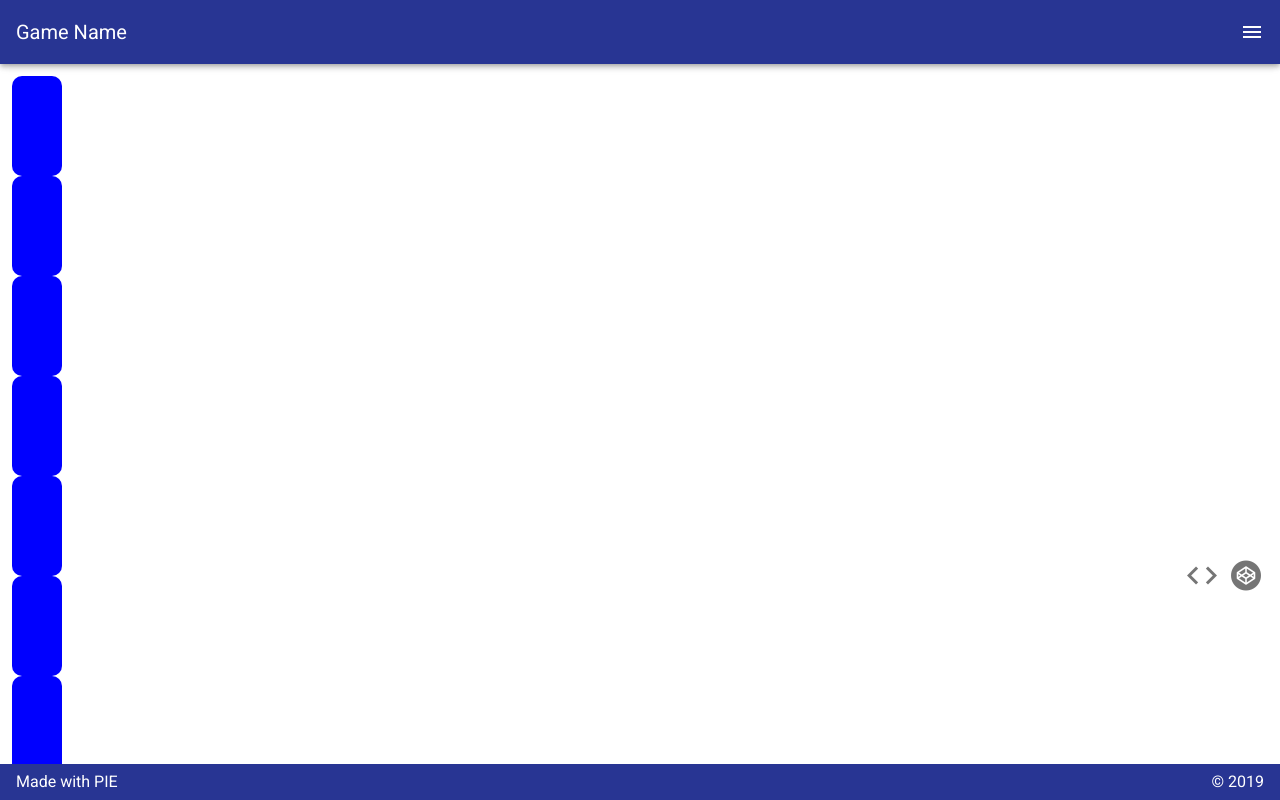
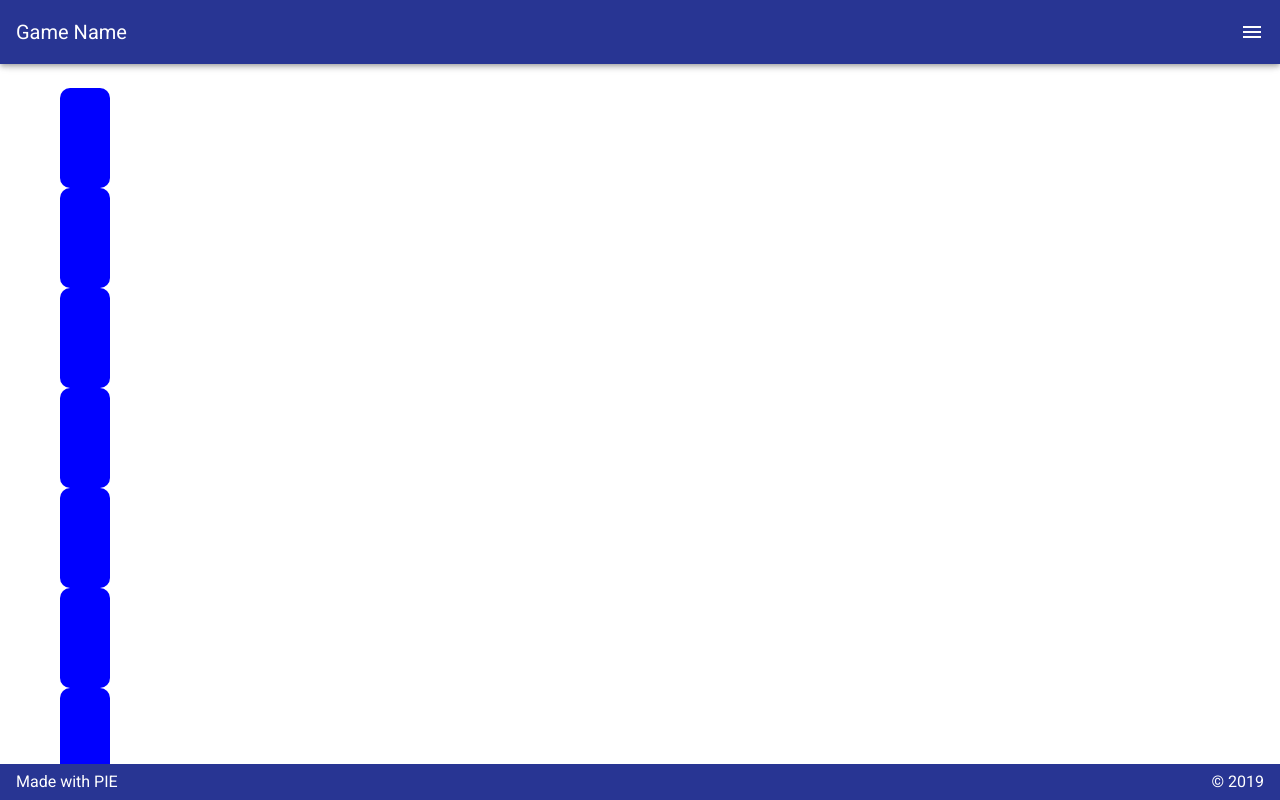
Before and after one commit to winterfive/fish-match, a Vue app: page / in a window 1280 px wide. Shown: the top 800 px of the page. Built offline with nearby package versions, Linux system fonts and the light colour scheme.

Commit message:
Cleande up Game structure

```diff
--- a/src/components/Game.vue
+++ b/src/components/Game.vue
@@ -1,5 +1,5 @@
 <template>
-  <v-app>
+<v-container>
     <v-app-bar
       app
       color="indigo darken-3"
@@ -15,41 +15,12 @@
         fill-height
       >
         <v-layout
-          justify-center
-          align-center
+          row
         >
         <v-flex>
           <Card v-for="c in 10" :key="c"/>
         </v-flex>
           <v-flex shrink>
-            <v-tooltip right>
-              <template v-slot:activator="{ on }">
-                <v-btn
-                  :href="source"
-                  icon
-                  large
-                  target="_blank"
-                  v-on="on"
-                >
-                  <v-icon large>mdi-code-tags</v-icon>
-                </v-btn>
-              </template>
-              <span>Source</span>
-            </v-tooltip>
-            <v-tooltip right>
-              <template v-slot:activator="{ on }">
-                <v-btn
-                  icon
-                  large
-                  href="https://codepen.io/johnjleider/pen/QewYYx"
-                  target="_blank"
-                  v-on="on"
-                >
-                  <v-icon large>mdi-codepen</v-icon>
-                </v-btn>
-              </template>
-              <span>Codepen</span>
-            </v-tooltip>
           </v-flex>
         </v-layout>
       </v-container>
@@ -71,7 +42,7 @@
       <v-spacer></v-spacer>
       <span>&copy; 2019</span>
     </v-footer>
-  </v-app>
+    </v-container>
 </template>
 
 <script>
```
